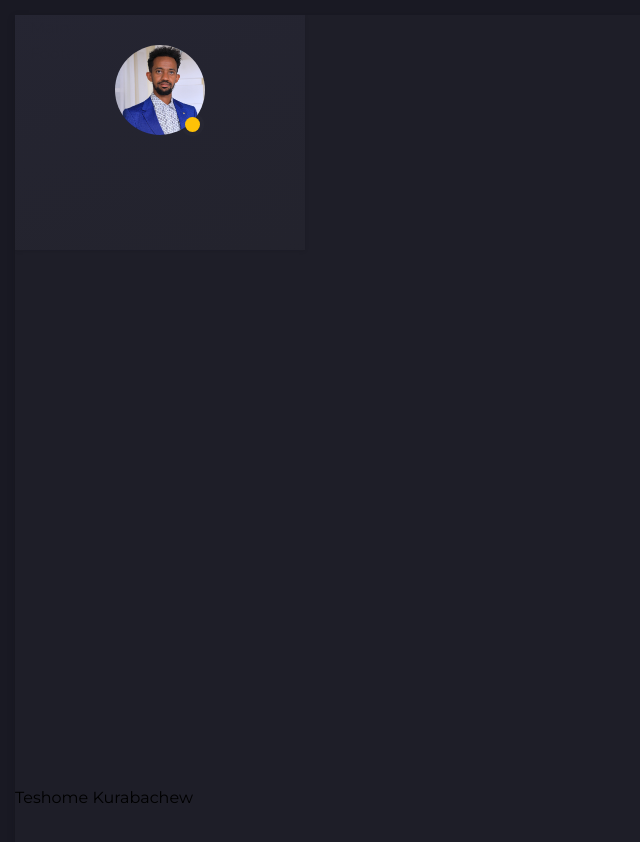
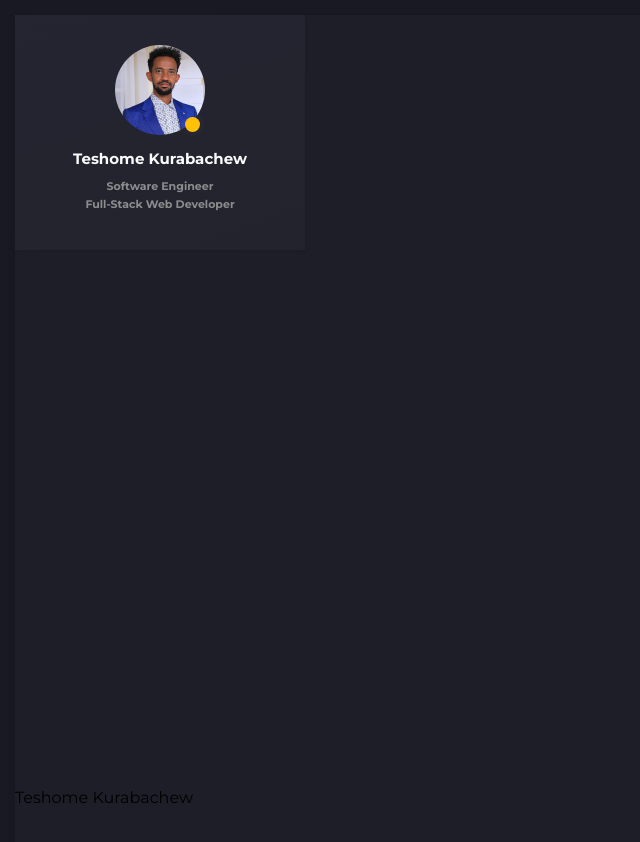
Before and after one commit to TesheMaximillan/Portfolio-V2, a React (Create React App) app: page / in a window 1280 px wide. Shown: the top 842 px of the page, without its empty margins (0-640 px from the left). Built offline with nearby package versions, Linux system fonts and the light colour scheme.

Commit message:
Add profile name

```diff
--- a/src/App.scss
+++ b/src/App.scss
@@ -96,6 +96,35 @@ h3 {
   }
 }
 
+h4 {
+  font-size: 1.25rem;
+  font-weight: 700;
+  line-height: 1.2;
+  margin-bottom: 1.2rem;
+
+  @media (max-width: 768px) {
+    font-size: 1rem;
+  }
+
+  @media (max-width: 560) {
+    font-size: 0.8rem;
+  }
+}
+
+h5 {
+  font-size: 1rem;
+  font-weight: 700;
+  line-height: 1.2;
+  margin-bottom: 1.2rem;
+
+  @media (max-width: 768px) {
+    font-size: 0.8rem;
+  }
+
+  @media (max-width: 560) {
+    font-size: 0.6rem;
+  }
+}
 .particles {
   width: 100vh;
   height: 100vh;
--- a/src/common/Sidebar.jsx
+++ b/src/common/Sidebar.jsx
@@ -1,13 +1,17 @@
 import React from 'react';
+import { useSelector } from 'react-redux';
 import { Link } from 'react-router-dom';
 import { FaExpand } from 'react-icons/fa';
 import styles from './Sidebar.module.scss';
 import avatar from '../assets/images/Professional Photo (2).jpg';
 
 const Sidebar = () => {
+  const user = useSelector((state) => state.main.user);
+  const { name, title, subtitle } = user;
+
   const {
     sidebar, sidebarHeader, sidebarMain, sidebarFooter, Frame, sidebarAvatar, sidebarAvatarCurtain,
-    imgIcon, lampLight, lampLightAvailable,
+    imgIcon, lampLight, lampLightAvailable, profile, profileName, profileSmText,
   } = styles;
   return (
     <div className={sidebar}>
@@ -22,6 +26,14 @@ const Sidebar = () => {
               <div className={lampLightAvailable} />
             </div>
           </div>
+          <h3 className={profile}>
+            <Link to="/" className={profileName}>{name}</Link>
+          </h3>
+          <div className={profileSmText}>
+            {title}
+            <br />
+            {subtitle}
+          </div>
         </div>
         <div className={sidebarMain}>
           Main
--- a/src/common/Sidebar.module.scss
+++ b/src/common/Sidebar.module.scss
@@ -143,6 +143,22 @@
     }
   }
 
+  .profile {
+    margin-bottom: 1rem;
+
+    &Name {
+      color: var(--light-grey);
+      text-decoration: none;
+      transition: all 0.4s ease-in-out;
+    }
+
+    &SmText {
+      color: var(--warm-grey);
+      font-size: 1.1rem;
+      font-weight: 700;
+    }
+  }
+
   &Main {
 
   }
```
